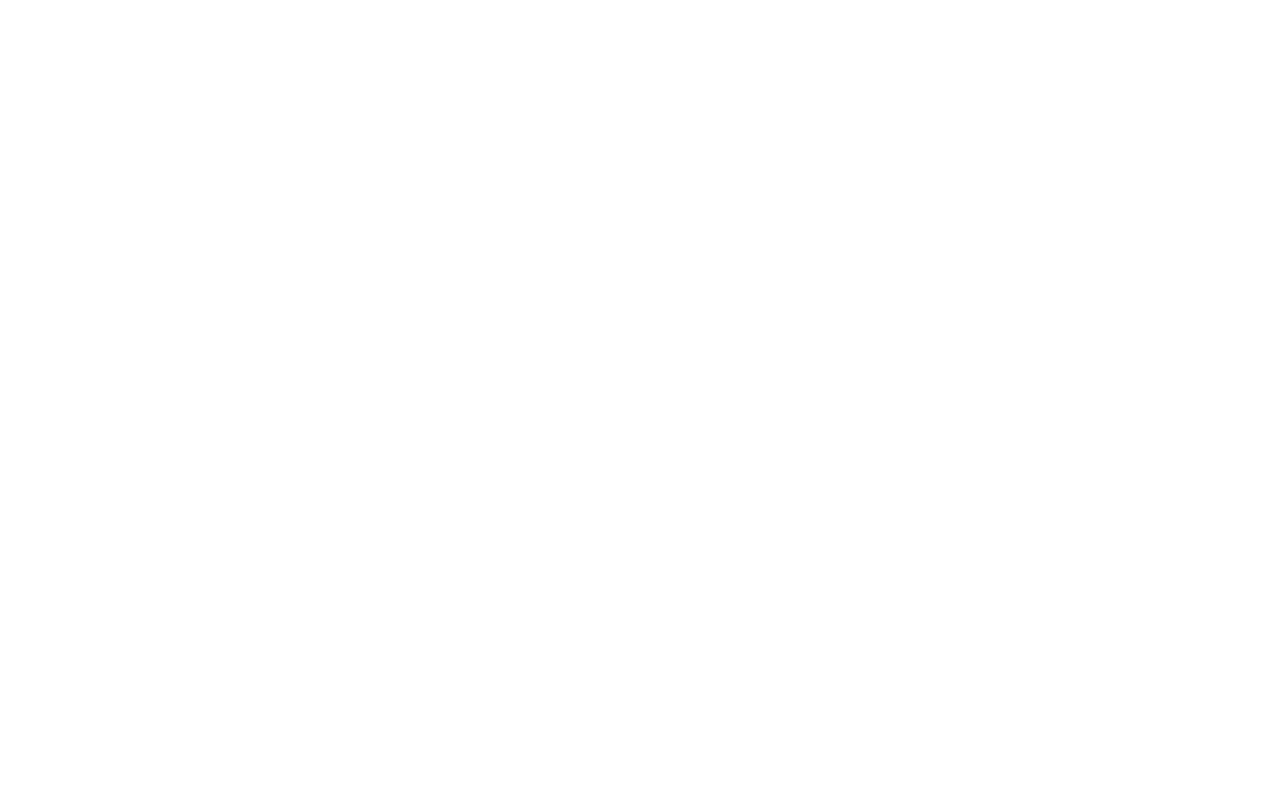
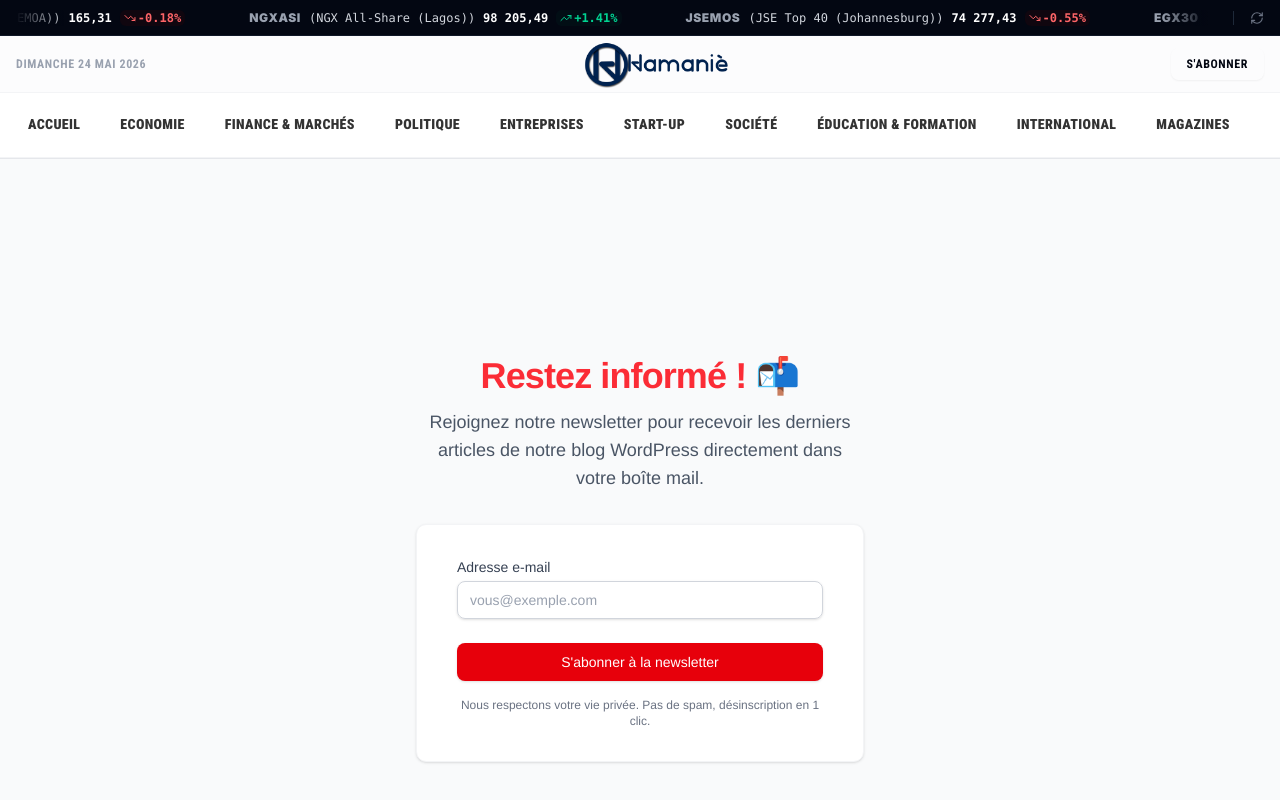
Before and after one commit to Bouskp/hamanie-2, a Next.js app: page /abonnement in a window 1280 px wide. Before the commit this address had no page. Shown: the top 800 px of the page. Built offline with nearby package versions, Linux system fonts and the light colour scheme.

Commit message:
ajouter la page abonnement

```diff
--- /dev/null
+++ b/app/abonnement/page.tsx
@@ -0,0 +1,113 @@
+'use client'
+
+import { useState, FormEvent } from 'react'
+
+export default function NewsletterPage() {
+  const [email, setEmail] = useState<string>('')
+  const [status, setStatus] = useState<
+    'idle' | 'loading' | 'success' | 'error'
+  >('idle')
+  const [errorMessage, setErrorMessage] = useState<string>('')
+
+  const handleSubmit = async (e: FormEvent) => {
+    e.preventDefault()
+    setStatus('loading')
+    setErrorMessage('')
+
+    try {
+      // Appel à votre route d'API Next.js
+      const response = await fetch('/api/newsletter', {
+        method: 'POST',
+        headers: { 'Content-Type': 'application/json' },
+        body: JSON.stringify({ email }),
+      })
+
+      if (!response.ok) {
+        throw new Error('Une erreur est survenue. Veuillez réessayer.')
+      }
+
+      setStatus('success')
+      setEmail('')
+    } catch (error: any) {
+      setStatus('error')
+      setErrorMessage(
+        error.message || "Impossible de s'abonner pour le moment.",
+      )
+    }
+  }
+
+  return (
+    <div className='min-h-screen bg-gray-50 flex flex-col justify-center py-12 sm:px-6 lg:px-8'>
+      <div className='sm:mx-auto sm:w-full sm:max-w-md text-center'>
+        <h1 className='text-3xl font-extrabold text-red-500 tracking-tight sm:text-4xl'>
+          Restez informé ! 📬
+        </h1>
+        <p className='mt-3 text-lg text-gray-600'>
+          Rejoignez notre newsletter pour recevoir les derniers articles de
+          notre blog WordPress directement dans votre boîte mail.
+        </p>
+      </div>
+
+      <div className='mt-8 sm:mx-auto sm:w-full sm:max-w-md'>
+        <div className='bg-white py-8 px-4 shadow sm:rounded-lg sm:px-10 border border-gray-100'>
+          {status === 'success' ? (
+            <div className='rounded-md bg-green-50 p-4 text-center'>
+              <p className='text-sm font-medium text-green-800'>
+                🎉 Merci ! Votre inscription a bien été prise en compte.
+                Vérifiez votre boîte de réception.
+              </p>
+            </div>
+          ) : (
+            <form onSubmit={handleSubmit} className='space-y-6'>
+              <div>
+                <label
+                  htmlFor='email'
+                  className='block text-sm font-medium text-gray-700'
+                >
+                  Adresse e-mail
+                </label>
+                <div className='mt-1'>
+                  <input
+                    id='email'
+                    name='email'
+                    type='email'
+                    autoComplete='email'
+                    required
+                    value={email}
+                    onChange={(e) => setEmail(e.target.value)}
+                    disabled={status === 'loading'}
+                    placeholder='vous@exemple.com'
+                    className='appearance-none block w-full px-3 py-2 border border-gray-300 rounded-md shadow-sm placeholder-gray-400 focus:outline-none focus:ring-black focus:border-black sm:text-sm text-gray-900 disabled:bg-gray-100'
+                  />
+                </div>
+              </div>
+
+              {status === 'error' && (
+                <div className='rounded-md p-4'>
+                  <p className='text-sm text-red-500'>{errorMessage}</p>
+                </div>
+              )}
+
+              <div>
+                <button
+                  type='submit'
+                  disabled={status === 'loading'}
+                  className='w-full flex justify-center py-2 px-4 border border-transparent rounded-md shadow-sm text-sm font-medium text-white bg-red-600 hover:bg-red-800 focus:outline-none focus:ring-2 focus:ring-offset-2 focus:ring-black disabled:bg-gray-400 transition-colors cursor-pointer'
+                >
+                  {status === 'loading'
+                    ? 'Inscription en cours...'
+                    : "S'abonner à la newsletter"}
+                </button>
+              </div>
+            </form>
+          )}
+
+          <p className='mt-4 text-xs text-center text-gray-500'>
+            Nous respectons votre vie privée. Pas de spam, désinscription en 1
+            clic.
+          </p>
+        </div>
+      </div>
+    </div>
+  )
+}
--- /dev/null
+++ b/app/api/newsletter/route.ts
@@ -0,0 +1,31 @@
+import { NextResponse } from 'next/server'
+
+export async function POST(request: Request) {
+  try {
+    const { email } = await request.json()
+    console.log(email)
+
+    if (!email || !email.includes('@')) {
+      return NextResponse.json({ error: 'Email invalide' }, { status: 400 })
+    }
+
+    // ICI : Connectez votre outil de newsletter (Brevo, Mailchimp, Resend, Loop...)
+    // Exemple fictif d'envoi vers une API externe :
+    /*
+    const RESEND_API_KEY = process.env.RESEND_API_KEY;
+    await fetch('https://resend.com', {
+      method: 'POST',
+      headers: {
+        'Authorization': `Bearer ${RESEND_API_KEY}`,
+        'Content-Type': 'application/json',
+      },
+      body: JSON.stringify({ email, unscribed: false }),
+    });
+    */
+
+    // Pour le moment, on simule une réussite immédiate
+    return NextResponse.json({ success: true }, { status: 200 })
+  } catch (error) {
+    return NextResponse.json({ error: 'Erreur serveur' }, { status: 500 })
+  }
+}
--- a/app/api/revalidate/route.ts
+++ b/app/api/revalidate/route.ts
@@ -32,6 +32,7 @@
 
     revalidateTag(`post-${slug}`, 'max')
     revalidateTag('posts', 'max')
+    revalidateTag('wordpress', 'max')
 
     return NextResponse.json({ revalidated: true, now: Date.now() })
   } catch (err) {
--- a/app/magazine/page.tsx
+++ b/app/magazine/page.tsx
@@ -13,7 +13,7 @@
     'Découvrez les grands entretiens, analyses de la transformation locale et enquêtes exclusives sur plusieurs domaines.',
   metadataBase: new URL('https://hamanie.news'),
   alternates: {
-    canonical: '/magazine', // Force l'URL principale pour éviter le contenu dupliqué
+    canonical: 'https://hamanie.news/magazine', // Force l'URL principale pour éviter le contenu dupliqué
   },
   openGraph: {
     title:
--- a/app/posts/[slug]/page.tsx
+++ b/app/posts/[slug]/page.tsx
@@ -37,7 +37,6 @@
     title: seoTitle,
     description: seoDesc,
     alternates: {
-      // Évite le contenu dupliqué (Indispensable pour le SEO)
       canonical: `https://hamanie.news/${slug}`,
     },
     openGraph: {
--- a/app/rubrique/[slug]/page.tsx
+++ b/app/rubrique/[slug]/page.tsx
@@ -30,13 +30,12 @@
   const seoTitle = `${category.name} - l'actualité et les infos sur hamaniè`
   const seoDesc =
     category.description ||
-    `Suivez en temps réel toute l'actualité, les innovations, les rapports exclusifs et les dossiers de fond du secteur ${category.name}.`
+    `l'actualité à la lumière de l'Afrique-${category.name}.`
 
   return {
     title: seoTitle,
     description: seoDesc,
     alternates: {
-      // Indispensable pour la pagination (?page=2) : pointe toujours vers la rubrique racine
       canonical: `https://hamanie.news/rubrique/${slug}`,
     },
     openGraph: {
--- a/app/siteMap.ts
+++ b/app/siteMap.ts
@@ -1,4 +1,5 @@
 // app/sitemap.ts
+import { categories, zones } from '@/lib/utils'
 import { getAllPostsForSitemap } from '@/lib/wordpress'
 import { MetadataRoute } from 'next'
 
@@ -6,8 +7,35 @@
   // Récupérer la liste complète ou paginée de vos articles (uniquement les slugs et dates de modification)
   const posts = await getAllPostsForSitemap()
 
+  const staticPages = [
+    ...categories.map((rubrique) => ({
+      url: `https://hamanie.news/rubrique/${rubrique}`,
+      lastModified: new Date(),
+      changeFrequency: 'daily' as const,
+      priority: 0.8,
+    })),
+    ...zones.map((zone) => ({
+      url: `https://hamanie.news/rubrique/${zone.slug}`,
+      lastModified: new Date(),
+      changeFrequency: 'daily' as const,
+      priority: 0.8,
+    })),
+    {
+      url: `https://hamanie.news/abonnement`,
+      lastModified: new Date(),
+      changeFrequency: 'daily' as const,
+      priority: 0.1,
+    },
+    {
+      url: `https://hamanie.news/magazine`,
+      lastModified: new Date(),
+      changeFrequency: 'daily' as const,
+      priority: 0.3,
+    },
+  ]
+
   const postUrls = posts.map((post: any) => ({
-    url: `https://hamanie.news/{post.slug}`,
+    url: `https://hamanie.news/${post.slug}`,
     lastModified: new Date(post.modified),
     changeFrequency: 'weekly' as const,
     priority: 0.7,
@@ -17,9 +45,10 @@
     {
       url: 'https://hamanie.news',
       lastModified: new Date(),
-      changeFrequency: 'daily',
+      changeFrequency: 'daily' as const,
       priority: 1.0,
     },
     ...postUrls,
+    ...staticPages,
   ]
 }
```
